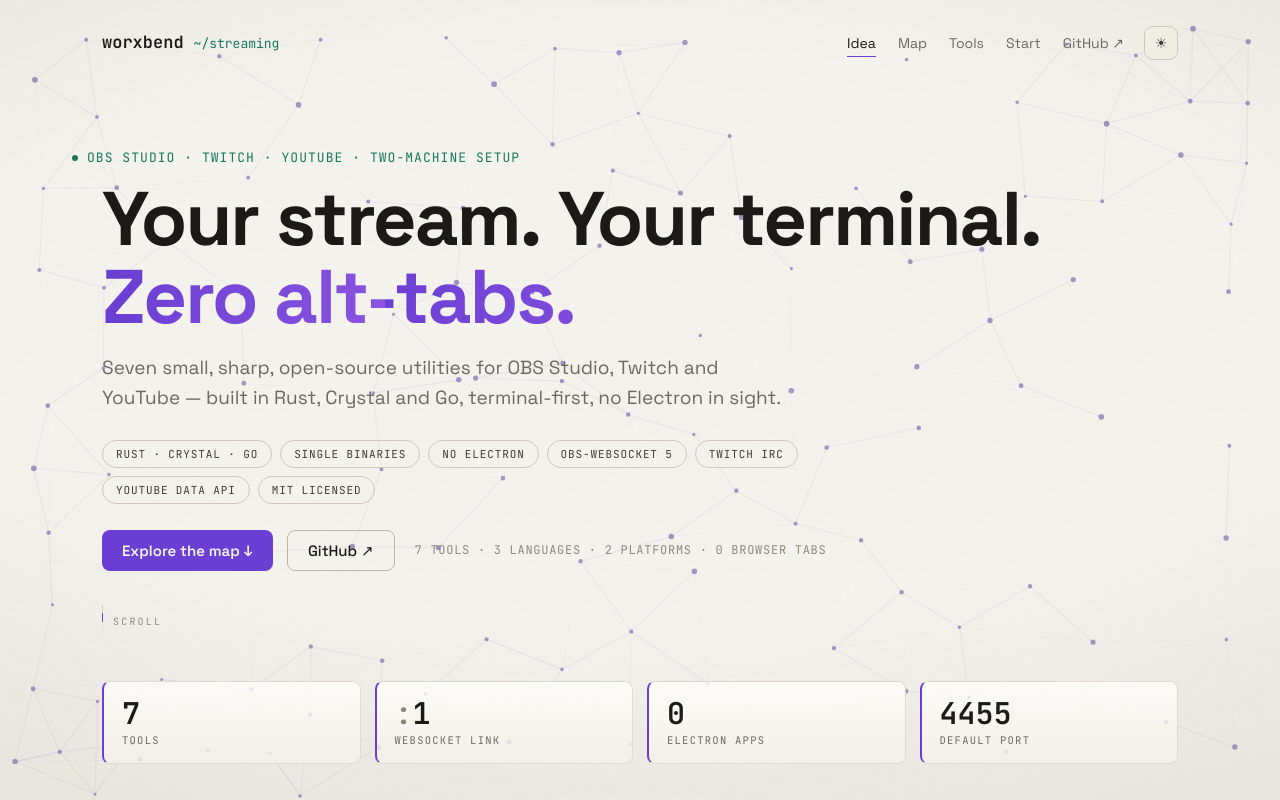
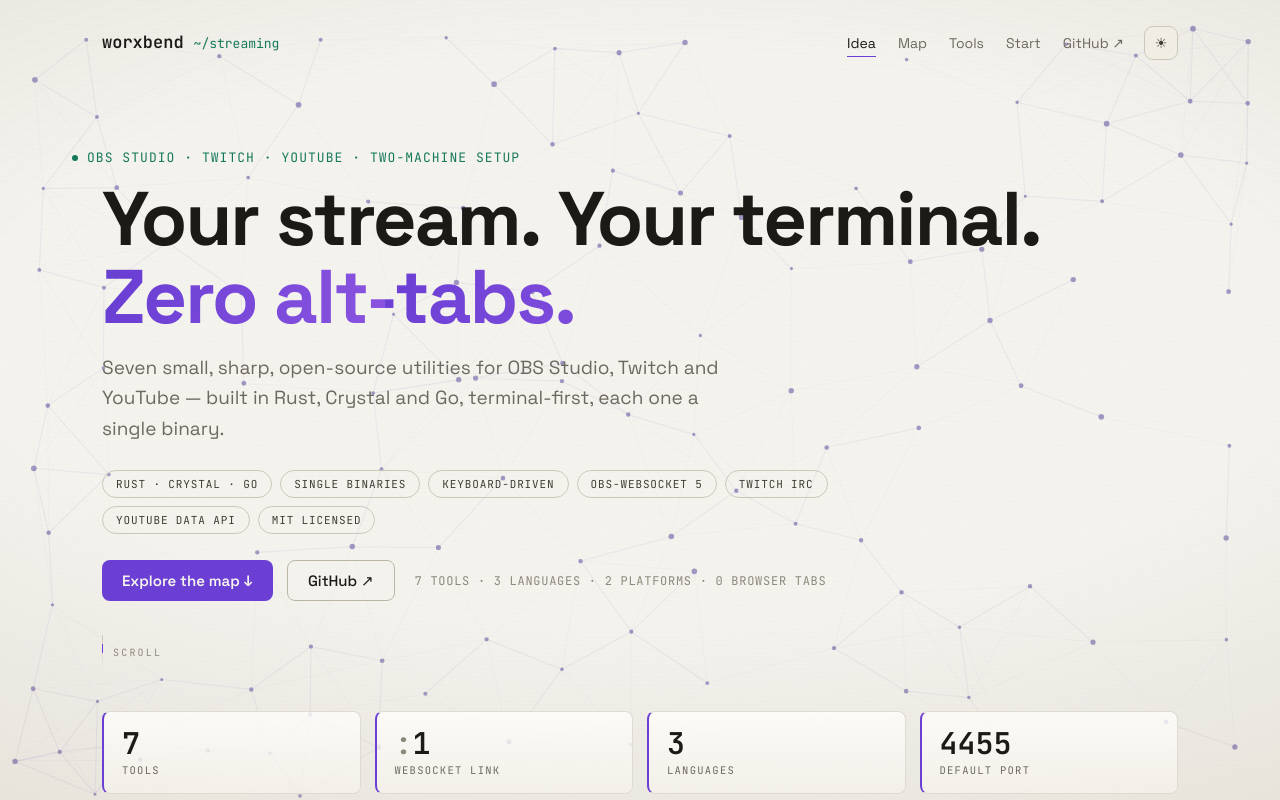
Before and after one commit to worxbend/streaming-tools-site, a plain HTML site: page index.html in a window 1280 px wide. Shown: the top 800 px of the page. Drawn offline with Linux system fonts and the light colour scheme; animation ran at ten frames a second.

Commit message:
docs: replace "no Electron" claims with concrete facts
Several places on the page defined the tools by what they are not — an
Electron app, meaning a desktop program that ships a whole Chrome browser
alongside it. That is a jab at other software rather than information about
these tools, and a reader who has never heard of Electron learns nothing.

Each mention is now a fact about this project instead:

- meta description, Open Graph description and the hero paragraph say
  "each one a single binary" rather than "no Electron in sight"
- the NO ELECTRON pill became KEYBOARD-DRIVEN; the SINGLE BINARIES pill
  beside it already covered how the tools ship, so repeating it would have
  been redundant
- the "0 ELECTRON APPS" counter in the stats band became "3 LANGUAGES",
  which counts something the page already claims (Rust, Crystal, Go)
- the twi descriptions drop the Electron clause and keep the workflow point
  about not needing a browser tab or a window that steals focus
- the ticker entry "0 ELECTRON APPS" became "SINGLE BINARIES"

The ticker change touches two spots in assets/app.js: the TICKER list and
the TICKER_HOT map that marks which entries get highlighted. TICKER_HOT is
keyed by the exact ticker string, so renaming only the list entry would have
quietly dropped the highlight styling.

```diff
--- a/assets/app.js
+++ b/assets/app.js
@@ -83,7 +83,7 @@
     twi: {
       label: "twi", sub: "terminal chat client", chips: ["IRC"],
       name: "twi", kind: "Twitch chat client · Crystal",
-      desc: "Read and send Twitch chat from a terminal — no browser tab, no Electron, no chat window fighting for focus. It sits in a pane next to obs-stats, talking straight to Twitch IRC.",
+      desc: "Read and send Twitch chat from a terminal — no browser tab, no chat window fighting for focus. It sits in a pane next to obs-stats, talking straight to Twitch IRC.",
       detailChips: ["Crystal", "Twitch IRC", "terminal pane", "MIT"],
       connects: "workstation ──chat / IRC──▶ Twitch",
       // The README also documents a snap, but snapcraft.io/twi is not published
@@ -839,7 +839,7 @@
     },
     twi: {
       accent: "var(--acc-twi)",
-      short: "Twitch chat in a terminal pane — no browser tab, no Electron, no window stealing focus.",
+      short: "Twitch chat in a terminal pane — no browser tab, no window stealing focus.",
       feats: ["Reads and sends over Twitch IRC", "Sits beside obs-stats in a split", "Stays on your workstation"]
     },
     yc: {
@@ -1445,9 +1445,9 @@
     "OBS-WEBSOCKET 5.X", "127.0.0.1:4455", "SCENES", "AUDIO MIXER", "TELEMETRY",
     "RUST", "CRYSTAL", "GO", "RATATUI", "GTK4", "TWITCH IRC", "YOUTUBE DATA API",
     "QUOTA-AWARE POLLING", "ONE FORM, BOTH PLATFORMS", "STATIC MUSL BUILDS",
-    "JSON ENVELOPES", "HONEST EXIT CODES", "0 ELECTRON APPS", "MIT LICENSED"
+    "JSON ENVELOPES", "HONEST EXIT CODES", "SINGLE BINARIES", "MIT LICENSED"
   ];
-  var TICKER_HOT = { "0 ELECTRON APPS": 1, TELEMETRY: 1, "MIT LICENSED": 1, "YOUTUBE DATA API": 1 };
+  var TICKER_HOT = { "SINGLE BINARIES": 1, TELEMETRY: 1, "MIT LICENSED": 1, "YOUTUBE DATA API": 1 };
 
   function buildTicker() {
     var track = document.getElementById("ticker-track");
--- a/index.html
+++ b/index.html
@@ -4,14 +4,14 @@
 <meta charset="utf-8">
 <meta name="viewport" content="width=device-width, initial-scale=1">
 <title>worxbend — streaming tools map</title>
-<meta name="description" content="Seven small, sharp, open-source utilities for OBS Studio, Twitch and YouTube — built in Rust, Crystal and Go, terminal-first, no Electron in sight.">
+<meta name="description" content="Seven small, sharp, open-source utilities for OBS Studio, Twitch and YouTube — built in Rust, Crystal and Go, terminal-first, each one a single binary.">
 <meta name="color-scheme" content="dark light">
 <meta name="theme-color" content="#0f1012" media="(prefers-color-scheme: dark)">
 <meta name="theme-color" content="#f5f3ee" media="(prefers-color-scheme: light)">
 
 <meta property="og:type" content="website">
 <meta property="og:title" content="worxbend — streaming tools map">
-<meta property="og:description" content="Seven small, sharp, open-source utilities for OBS Studio, Twitch and YouTube. Rust, Crystal and Go, terminal-first, no Electron.">
+<meta property="og:description" content="Seven small, sharp, open-source utilities for OBS Studio, Twitch and YouTube. Rust, Crystal and Go, terminal-first, single binaries.">
 <meta name="twitter:card" content="summary_large_image">
 
 <link rel="icon" href="favicon.svg" type="image/svg+xml">
@@ -85,11 +85,11 @@
   <section class="wrap hero" id="hero">
     <div class="eyebrow reveal" data-reveal="left"><span class="eyebrow-dot"></span><span data-scramble>OBS STUDIO · TWITCH · YOUTUBE · TWO-MACHINE SETUP</span></div>
     <h1 class="hero-title reveal" data-reveal="none" data-split>Your stream. Your terminal. <span class="accent">Zero alt-tabs.</span></h1>
-    <p class="hero-lede reveal" data-reveal="up">Seven small, sharp, open-source utilities for OBS Studio, Twitch and YouTube — built in Rust, Crystal and Go, terminal-first, no Electron in sight.</p>
+    <p class="hero-lede reveal" data-reveal="up">Seven small, sharp, open-source utilities for OBS Studio, Twitch and YouTube — built in Rust, Crystal and Go, terminal-first, each one a single binary.</p>
     <ul class="pills reveal" data-reveal="stagger">
       <li class="pill">RUST · CRYSTAL · GO</li>
       <li class="pill">SINGLE BINARIES</li>
-      <li class="pill">NO ELECTRON</li>
+      <li class="pill">KEYBOARD-DRIVEN</li>
       <li class="pill">OBS-WEBSOCKET 5</li>
       <li class="pill">TWITCH IRC</li>
       <li class="pill">YOUTUBE DATA API</li>
@@ -116,8 +116,8 @@
       <span class="stat-label">WEBSOCKET LINK</span>
     </div>
     <div class="stat reveal" data-reveal="stagger-self" data-spot>
-      <span class="stat-num" data-count="0">0</span>
-      <span class="stat-label">ELECTRON APPS</span>
+      <span class="stat-num" data-count="3">0</span>
+      <span class="stat-label">LANGUAGES</span>
     </div>
     <div class="stat reveal" data-reveal="stagger-self" data-spot>
       <span class="stat-num" data-count="4455">0</span>
```
